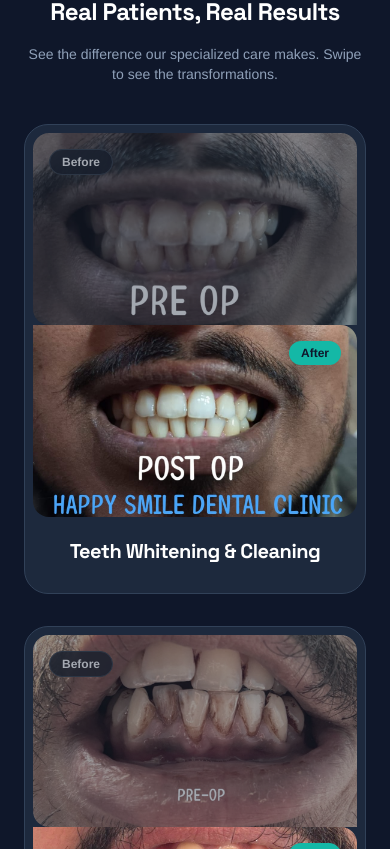
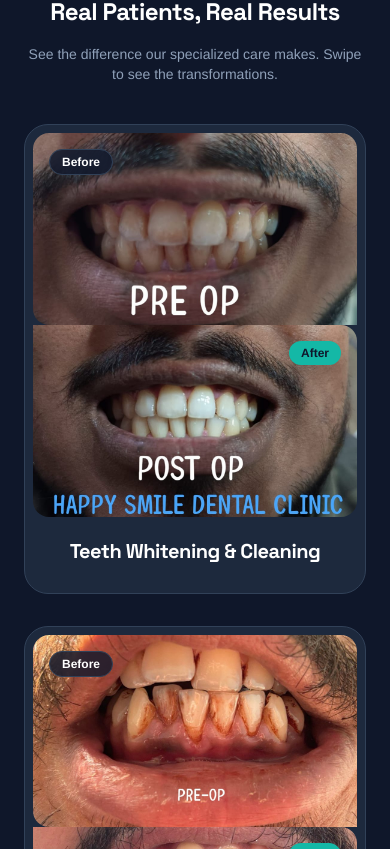
Before and after one commit to NeevAgarwal/Happy-Smile, a React (Vite) app: page / in a window 390 px wide. Shown: the part 4375-5224 px from the top of the page. Built offline with nearby package versions, Linux system fonts and the light colour scheme; no server answers.

Commit message:
feat(ui): update treatment gallery hover effects
Remove grayscale filter and add subtle scale transition to before/after images for a smoother, more engaging visual experience.

```diff
--- a/src/pages/Home.tsx
+++ b/src/pages/Home.tsx
@@ -271,8 +271,8 @@ export default function Home() {
                 className="bg-slate-800 rounded-3xl overflow-hidden border border-slate-700 p-2 relative group"
               >
                 <div className="flex flex-col sm:flex-row relative">
-                  <div className="relative w-full sm:w-1/2 overflow-hidden rounded-l-2xl sm:rounded-l-2xl sm:rounded-tr-none rounded-t-2xl sm:rounded-bl-2xl opacity-60 grayscale-[50%] hover:grayscale-0 hover:opacity-100 transition-all duration-500">
-                    <img src={item.before} alt="Before" className="w-full h-48 sm:h-64 object-cover" />
+                  <div className="relative w-full sm:w-1/2 overflow-hidden rounded-l-2xl sm:rounded-l-2xl sm:rounded-tr-none rounded-t-2xl sm:rounded-bl-2xl">
+                    <img src={item.before} alt="Before" className="w-full h-48 sm:h-64 object-cover group-hover:scale-105 transition-transform duration-700" />
                     <div className="absolute top-4 left-4 bg-slate-900/80 backdrop-blur text-white text-xs font-bold px-3 py-1 rounded-full border border-slate-700">Before</div>
                   </div>
                   <div className="h-1 sm:w-1 bg-slate-900 z-10 hidden sm:block"></div>
```
